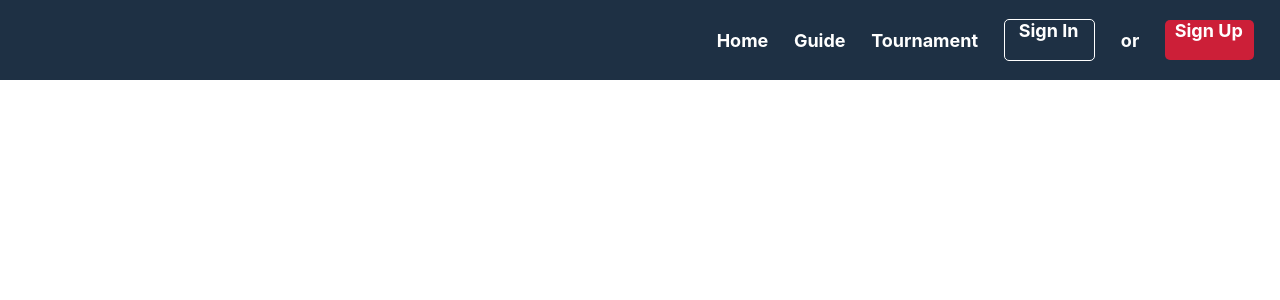
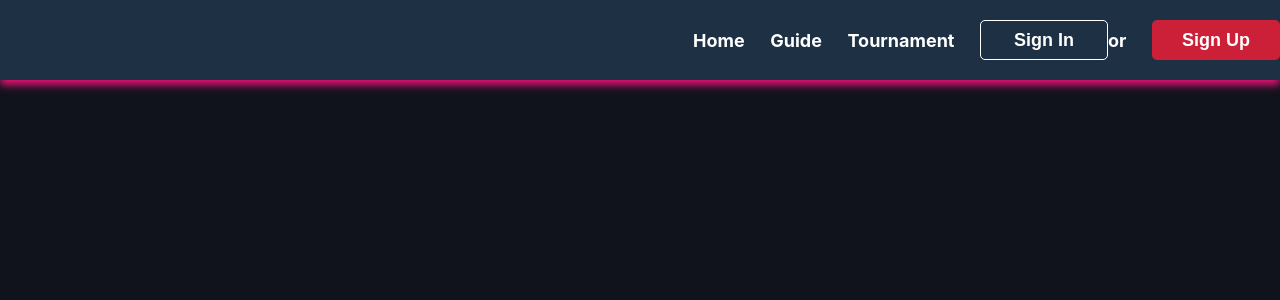
Before and after one commit to Al-Auqash/LLL-Tournament, a React (Create React App) app in the folder client/: page / in a window 1280 px wide. Shown: the top 300 px of the page. Built offline with nearby package versions, Linux system fonts and the light colour scheme; the HTML template or start-up script is replaced by a standard one.

Commit message:
navBar #5

```diff
--- a/client/public/index.html
+++ b/client/public/index.html
@@ -24,9 +24,9 @@
       work correctly both with client-side routing and a non-root public URL.
       Learn how to configure a non-root public URL by running `npm run build`.
     -->
-    <title>React App</title>
+    <title>LLL Tournament</title>
   </head>
-  <body>
+  <body style="margin: 0; padding: 0; background-color: #10131C;">
     <noscript>You need to enable JavaScript to run this app.</noscript>
     <div id="root"></div>
     <!--
--- a/client/src/components/navBar.css
+++ b/client/src/components/navBar.css
@@ -5,6 +5,8 @@
   width: 100%;
   padding: 0;
   margin: 0;
+  position: fixed;
+  box-shadow: 0px 5px 8px #E41376;
 }
 .navPosition {
   display: flex;
@@ -18,6 +20,8 @@
   font-weight: bold;
   margin-right: 2%;
   font-size: 18px;
+  text-decoration: none;
+  color: #ffffff;
 }
 
 .signIn {
@@ -26,20 +30,31 @@
   border-style: solid;
   border-radius: 5px;
   border-color: #ffffff;
-  width: 7%;
-  height: 50%;
+  width: 10vw;
+  height: 5vh;
   margin-right: 2%;
   color: #ffffff;
-  text-align: center;
+  cursor: pointer;
 }
-
+.btnText {
+  font-weight: bold;
+  font-size: 18px;
+  text-decoration: none;
+  color: #ffffff;
+  margin: 0;
+}
 .signUp {
   background-color: #cc1f38;
   border-radius: 5px;
-  width: 7%;
-  height: 50%;
-  border-color: none;
+  width: 10vw;
+  height: 5vh;
+  border-color: transparent;
   margin-right: 2%;
   color: #ffffff;
-  text-align: center;
+  cursor: pointer;
 }
+
+.signIn:hover,
+.signUp:hover {
+  box-shadow: 0px 0px 8px #ffffff;
+}
--- a/client/src/components/navBar.js
+++ b/client/src/components/navBar.js
@@ -5,16 +5,25 @@ const navBar = () => {
   return (
     <section id="navBar">
       <div className="navPosition">
-        <a className="navText">Home</a>
-        <a className="navText">Guide</a>
-        <a className="navText">Tournament</a>
-        <div className="signIn">
-          <a className="navText">Sign In</a>
-        </div>
-        <p className="navText">or</p>
-        <div className="signUp">
-          <a className="navText">Sign Up</a>
-        </div>
+        <a href="#" className="navText">Home</a>
+        <a href="#" className="navText">Guide</a>
+        <a href="#" className="navText">Tournament</a>
+        <a href="#">
+        <button className="signIn">
+          <p className="btnText">Sign In</p>
+        </button>
+        </a>
+        <p href="#" className="navText">or</p>
+        <a>
+        <button className="signUp">
+          <p className="btnText">Sign Up</p>
+        </button>
+        </a>
+
+
+        {/* <button className="signUp">
+          <a href="#" className="navText">Sign Up</a>
+        </button> */}
       </div>
     </section>
   );
```
Also changed, not shown: client/src/actions/index.js (deleted).
